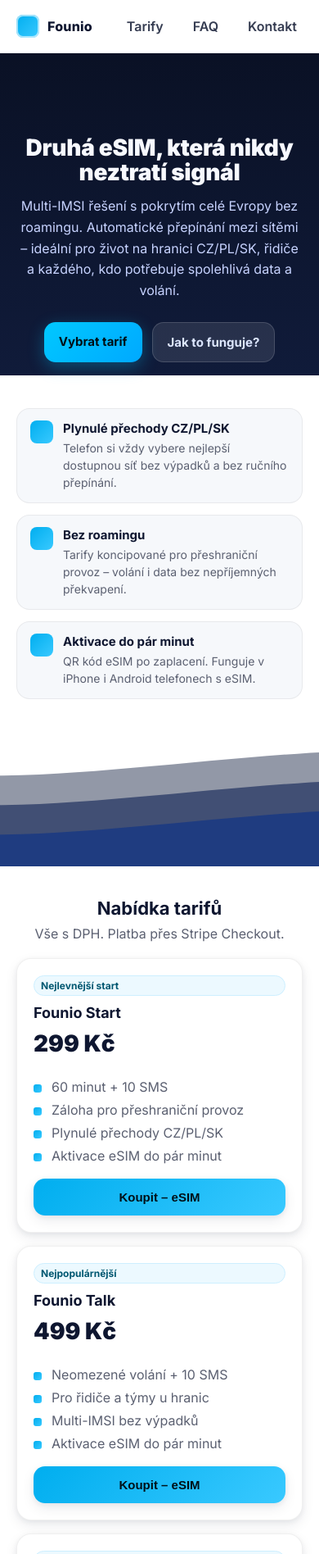
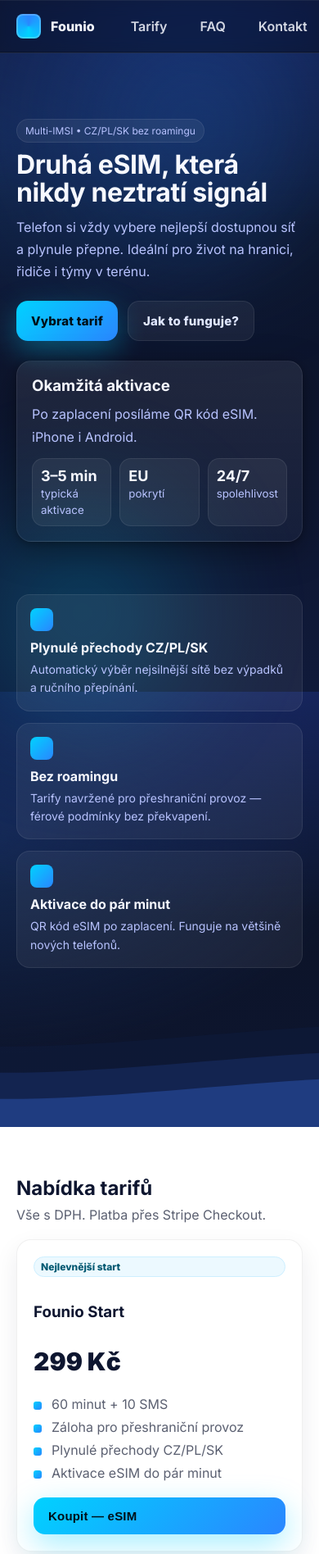
Before and after one commit to zasecisto-cpu/Founio, a website: page index.html in a window 390 px wide. Shown: the top 1896 px of the page at 82% size. Drawn offline with Linux system fonts and the light colour scheme.

Commit message:
Update index.html

```diff
--- a/index.html
+++ b/index.html
@@ -2,271 +2,241 @@
 <html lang="cs">
 <head>
   <meta charset="utf-8" />
-  <meta name="viewport" content="width=device-width,initial-scale=1" />
-  <title>Founio – Druhá eSIM, která nikdy neztratí signál</title>
-  <meta name="description" content="Multi-IMSI eSIM s plynulým přepínáním mezi sítěmi v CZ/PL/SK a celé EU. Bez roamingu, bez starostí." />
+  <meta name="viewport" content="width=device-width, initial-scale=1" />
+  <title>Founio — Druhá eSIM, která nikdy neztratí signál</title>
+  <meta name="description" content="Founio: Multi-IMSI eSIM pro CZ/PL/SK. Plynulé přepínání sítí, bez roamingu, aktivace do pár minut." />
   <link rel="preconnect" href="https://fonts.googleapis.com">
   <link rel="preconnect" href="https://fonts.gstatic.com" crossorigin>
   <link href="https://fonts.googleapis.com/css2?family=Inter:wght@400;500;600;700;800;900&display=swap" rel="stylesheet">
-
   <style>
     :root{
-      --bg:#ffffff;
-      --text:#0e1630;
-      --muted:#5b6071;
-      --accent:#00AEEF;
-      --accent-2:#39c9ff;
-      --card:#f6f8fb;
-      --ring: rgba(0,0,0,.06);
+      /* Paleta inspirovaná Pay3 */
+      --bg-1:#0a1020;      /* hlavní tmavé pozadí */
+      --bg-2:#101a3a;      /* sekundární */
+      --glass:#0f1730aa;   /* sklo */
+      --card:#0f1730;      /* tmavá karta */
+      --stroke:rgba(255,255,255,.08);
+      --text:#f6f8ff;
+      --muted:#b8c3ff;
+      --accent:#00d2ff;    /* tyrkys */
+      --accent-2:#2a86ff;  /* modrá */
+      --good:#31d0aa;
+
       --radius:18px;
-      --shadow:0 6px 16px rgba(14,22,48,.08), 0 2px 6px rgba(14,22,48,.06);
-
-      /* Dark hero palette */
-      --hero-top:#0a1125;
-      --hero-bottom:#101b3a;
-      --hero-text:#f7f9ff;
-      --hero-sub:#c7d3ff;
-      --hero-cta:#00c8ff;
-      --hero-cta-2:#00a9ff;
-      --wave-1:#0f1c3d;
-      --wave-2:#16285a;
-      --wave-3:#1f3c80;
+      --shadow:0 12px 40px rgba(0,0,0,.35), 0 2px 8px rgba(0,0,0,.25);
+      --inset:inset 0 1px 0 rgba(255,255,255,.06), inset 0 -1px 0 rgba(0,0,0,.25);
+      --ring:0 0 0 1px var(--stroke);
+      --maxw:1150px;
     }
 
     *{box-sizing:border-box}
     html,body{height:100%}
     body{
-      margin:0;
-      font-family:'Inter',system-ui,-apple-system,Segoe UI,Roboto,Arial,sans-serif;
-      color:var(--text);
-      background:var(--bg);
-      -webkit-font-smoothing:antialiased;
-      -moz-osx-font-smoothing:grayscale;
+      margin:0; font-family:'Inter',system-ui,-apple-system,Segoe UI,Roboto,Arial,sans-serif;
+      color:var(--text); background:
+        radial-gradient(1200px 600px at 85% -10%, #1a2c70 0%, transparent 60%),
+        radial-gradient(900px 500px at -10% 20%, #142a55 0%, transparent 55%),
+        linear-gradient(180deg, var(--bg-1), var(--bg-2));
+      overflow-x:hidden;
     }
 
+    /* Dekorativní blob pozadí */
+    .blob, .blob2{
+      position:fixed; z-index:-1; filter:blur(60px); opacity:.25; pointer-events:none;
+      transform:translateZ(0);
+    }
+    .blob{ width:520px; height:520px; right:-120px; top:-120px;
+      background:radial-gradient(closest-side, #2a86ff, transparent);
+      animation:float1 18s ease-in-out infinite;
+    }
+    .blob2{ width:420px; height:420px; left:-120px; bottom:-120px;
+      background:radial-gradient(closest-side, #00d2ff, transparent);
+      animation:float2 22s ease-in-out infinite;
+    }
+    @keyframes float1{ 0%,100%{transform:translate(0,0)} 50%{transform:translate(-20px,18px)}}
+    @keyframes float2{ 0%,100%{transform:translate(0,0)} 50%{transform:translate(24px,-16px)}}
+
     /* Header */
-    header{
-      position:sticky; top:0; z-index:50;
-      backdrop-filter:saturate(1.2) blur(8px);
-      background:rgba(255,255,255,.8);
-      border-bottom:1px solid var(--ring);
-    }
-    .nav{
-      max-width:1100px; margin:0 auto;
-      padding:14px 20px; display:flex; align-items:center; gap:16px;
-    }
-    .brand{display:flex; align-items:center; gap:10px; font-weight:800; letter-spacing:.2px}
-    .brand .logo{
-      width:28px; height:28px; border-radius:8px;
-      background:linear-gradient(135deg,var(--accent),var(--accent-2));
-      box-shadow: inset 0 0 0 2px rgba(255,255,255,.6);
-    }
-    .nav a{
-      text-decoration:none; color:var(--text); opacity:.84; font-weight:600;
-      padding:8px 10px; border-radius:10px;
-    }
-    .nav a:hover{background:rgba(0,0,0,.04); opacity:1}
-    .nav-spacer{flex:1}
+    header{position:sticky; top:0; z-index:40; backdrop-filter:blur(10px) saturate(1.2);
+      background:rgba(8,12,24,.5); box-shadow:var(--inset); border-bottom:1px solid var(--stroke);}
+    .nav{max-width:var(--maxw); margin:0 auto; padding:14px 20px; display:flex; align-items:center; gap:16px}
+    .brand{display:flex; align-items:center; gap:12px; font-weight:800;}
+    .logo{width:30px; height:30px; border-radius:8px; box-shadow:inset 0 0 0 2px rgba(255,255,255,.2);
+      background:conic-gradient(from 180deg, var(--accent), var(--accent-2), var(--accent));}
+    .nav a{color:var(--text); text-decoration:none; opacity:.85; font-weight:600; padding:8px 12px; border-radius:10px}
+    .nav a:hover{opacity:1; background:rgba(255,255,255,.06)}
+    .spacer{flex:1}
+    .mini-cta{display:none}
+    @media (min-width:880px){ .mini-cta{display:inline-flex} }
 
-    /* Hero (DARK) */
-    .hero{
-      background: linear-gradient(180deg, var(--hero-top) 0%, var(--hero-bottom) 100%);
-      color: var(--hero-text);
-      position: relative;
-      text-align:center;
-      padding:100px 20px 16px;
-    }
-    .hero h1{
-      margin:0 0 14px; font-size:clamp(28px,4.2vw,48px); line-height:1.08; font-weight:900;
-      letter-spacing:-.3px; color:var(--hero-text);
-    }
-    .hero p{
-      margin:0 auto; max-width:760px; color:var(--hero-sub); font-size:clamp(16px,1.9vw,19px);
-      line-height:1.6;
-    }
-    .hero-cta{margin-top:26px; display:flex; gap:12px; justify-content:center; flex-wrap:wrap}
+    /* Hero */
+    .hero{max-width:var(--maxw); margin:0 auto; padding:80px 20px 40px; display:grid; gap:24px;
+      grid-template-columns: 1.1fr .9fr; align-items:center}
+    .h-eyebrow{display:inline-flex; align-items:center; gap:8px; padding:6px 10px;
+      background:rgba(255,255,255,.06); border:1px solid var(--stroke); border-radius:999px; font-size:12px; color:var(--muted)}
+    .hero h1{margin:10px 0 12px; font-size:clamp(32px,5vw,56px); line-height:1.06; letter-spacing:-.4px}
+    .hero p{margin:0; color:var(--muted); font-size:clamp(16px,1.6vw,18px); line-height:1.7}
+    .actions{margin-top:22px; display:flex; gap:12px; flex-wrap:wrap}
     .btn{
       appearance:none; border:0; cursor:pointer; border-radius:14px; padding:14px 18px;
-      font-weight:700; font-size:15px;
-      transition:transform .06s ease, box-shadow .2s ease, background .2s ease, color .2s ease;
-      text-decoration:none; display:inline-block;
+      font-weight:800; font-size:15px; letter-spacing:.2px; display:inline-flex; align-items:center; gap:10px;
+      transition: transform .08s ease, box-shadow .2s ease, filter .2s ease;
+      text-decoration:none;
     }
-    /* Default (light sections) */
+    .btn:active{transform:translateY(1px)}
     .btn-primary{
-      background:linear-gradient(135deg,var(--accent),var(--accent-2));
-      color:#001018; box-shadow: var(--shadow);
+      color:#001018; background:linear-gradient(135deg, var(--accent), var(--accent-2));
+      box-shadow:0 12px 36px rgba(0,210,255,.35);
     }
-    .btn-primary:hover{transform:translateY(-1px)}
-    .btn-ghost{background:#eef6ff; color:#003247}
-    .btn-ghost:hover{background:#e4f2ff}
-    /* Overrides inside dark hero */
-    .hero .btn-primary{
-      background: linear-gradient(135deg, var(--hero-cta), var(--hero-cta-2));
-      color:#001018; box-shadow: 0 6px 20px rgba(0,200,255,.3);
+    .btn-ghost{
+      color:#dfe6ff; background:rgba(255,255,255,.06); border:1px solid var(--stroke);
     }
-    .hero .btn-ghost{
-      background: rgba(255,255,255,0.10);
-      color:#dce6ff; border:1px solid rgba(255,255,255,0.15);
+    .hero-card{
+      border-radius:var(--radius); background:linear-gradient(180deg, rgba(255,255,255,.08), rgba(255,255,255,.03));
+      box-shadow: var(--shadow); border:1px solid var(--stroke); padding:18px;
     }
-    .hero .btn-ghost:hover{background:rgba(255,255,255,0.18)}
+    .hero-card h3{margin:0 0 10px}
+    .kpis{display:grid; grid-template-columns: repeat(3,1fr); gap:10px}
+    .kpi{background:rgba(255,255,255,.06); border:1px solid var(--stroke); border-radius:14px; padding:10px}
+    .kpi strong{font-size:18px}
+    .kpi small{color:var(--muted)}
 
-    /* Features (light) */
-    .features{max-width:1100px; margin:40px auto 0; padding:0 20px}
-    .f-grid{
-      display:grid; gap:14px;
-      grid-template-columns:repeat(3,minmax(0,1fr));
-    }
-    .f-item{
-      background:var(--card); border-radius:16px; padding:14px 16px; text-align:left;
-      display:flex; gap:12px; align-items:flex-start; border:1px solid var(--ring);
-    }
-    .f-ico{
-      width:28px; height:28px; border-radius:8px; flex:0 0 auto;
-      background:linear-gradient(135deg,var(--accent),var(--accent-2));
-    }
-    .f-item h3{margin:0 0 4px; font-size:15px}
-    .f-item p{margin:0; color:var(--muted); font-size:14px; line-height:1.5}
+    /* Features (světlé sklo karty) */
+    .features{max-width:var(--maxw); margin:24px auto 0; padding:0 20px}
+    .f-grid{display:grid; gap:14px; grid-template-columns:repeat(3,minmax(0,1fr))}
+    .f{background:rgba(255,255,255,.06); border:1px solid var(--stroke); border-radius:16px; padding:16px}
+    .ico{width:28px; height:28px; border-radius:8px; background:linear-gradient(135deg,var(--accent),var(--accent-2)); margin-bottom:10px}
+    .f h3{margin:0 0 6px; font-size:16px}
+    .f p{margin:0; color:var(--muted); font-size:14px; line-height:1.6}
 
-    /* Waves (DARK shades, still under hero; features zůstávají nad vlnami) */
-    .waves-wrap{
-      position:relative; width:100%; height:180px; overflow:hidden; background:transparent; margin-top:24px;
-    }
-    .waves-wrap svg{
-      position:absolute; bottom:0; left:0; width:200%; height:100%;
-      animation:waveMove 12s linear infinite;
-    }
-    @keyframes waveMove{ from{transform:translateX(0)} to{transform:translateX(-50%)} }
+    /* Waves separator (tmavé -> světlé) */
+    .waves{position:relative; height:160px; margin-top:34px; overflow:hidden}
+    .waves svg{position:absolute; left:0; bottom:0; width:200%; height:100%; animation:slide 14s linear infinite}
+    @keyframes slide{from{transform:translateX(0)} to{transform:translateX(-50%)}}
+    .light{ background:#ffffff; color:#0e1630 }
 
-    /* Pricing (light) */
-    .pricing{padding:38px 20px 80px}
-    .container{max-width:1100px; margin:0 auto}
-    .section-head{text-align:center; margin-bottom:20px}
-    .section-head h2{margin:0 0 8px; font-size:clamp(22px,3vw,32px)}
-    .section-head p{margin:0; color:var(--muted)}
-    .pricing-grid{
-      display:grid; gap:16px; grid-template-columns:repeat(3,minmax(0,1fr));
-    }
-    .p-card{
-      background:var(--bg); border:1px solid var(--ring); border-radius:var(--radius);
-      box-shadow:var(--shadow); padding:20px; display:flex; flex-direction:column; gap:10px;
-    }
-    .p-card h4{margin:0; font-size:18px}
-    .badge{
-      display:inline-block; font-size:12px; font-weight:700; padding:4px 8px; border-radius:999px;
-      background:#ecf9ff; color:#005871; border:1px solid #cdefff;
-    }
-    .price{font-size:28px; font-weight:900}
-    .p-card ul{list-style:none; padding:0; margin:8px 0 0}
-    .p-card ul li{padding-left:22px; position:relative; margin:8px 0; color:var(--muted)}
-    .p-card ul li:before{
-      content:""; position:absolute; left:0; top:7px; width:10px; height:10px; border-radius:3px;
-      background:linear-gradient(135deg,var(--accent),var(--accent-2));
-    }
+    /* Pricing (světlá sekce) */
+    .section{max-width:var(--maxw); margin:0 auto; padding:60px 20px}
+    .section h2{margin:0 0 8px; font-size:clamp(24px,3vw,34px)}
+    .section p.lead{margin:0; color:#5b6071}
+    .pricing-grid{display:grid; gap:16px; grid-template-columns:repeat(3,minmax(0,1fr)); margin-top:20px}
+    .card{background:#fff; border:1px solid rgba(0,0,0,.06); border-radius:18px; box-shadow:0 12px 30px rgba(14,22,48,.08); padding:20px; display:flex; flex-direction:column; gap:12px}
+    .badge{display:inline-block; font-size:12px; font-weight:800; padding:4px 8px; border-radius:999px; background:#ecf9ff; color:#005871; border:1px solid #cdefff}
+    .price{font-size:30px; font-weight:900}
+    .card ul{list-style:none; padding:0; margin:4px 0 0}
+    .card li{margin:8px 0; padding-left:22px; position:relative; color:#5b6071}
+    .card li:before{content:""; position:absolute; left:0; top:7px; width:10px; height:10px; border-radius:3px; background:linear-gradient(135deg,var(--accent),var(--accent-2))}
     .buy{margin-top:auto}
 
-    /* FAQ (light) */
-    .faq{padding:20px 20px 60px}
-    .faq-grid{display:grid; gap:12px; grid-template-columns:repeat(2,minmax(0,1fr))}
-    .qa{border:1px solid var(--ring); border-radius:14px; padding:16px; background:var(--card)}
+    /* FAQ */
+    .faq-grid{display:grid; gap:12px; grid-template-columns:repeat(2,minmax(0,1fr)); margin-top:20px}
+    .qa{background:#f6f8fb; border:1px solid rgba(0,0,0,.06); border-radius:14px; padding:16px}
     .qa h4{margin:0 0 6px}
 
-    /* Contact (light) */
-    .contact{padding:30px 20px 80px}
-    .contact-card{
-      border:1px solid var(--ring); background:var(--bg); border-radius:var(--radius);
-      box-shadow:var(--shadow); padding:20px; display:grid; gap:12px;
-      grid-template-columns:1.3fr 1fr;
-    }
-    .contact small{color:var(--muted)}
+    /* Kontakt */
+    .contact-grid{display:grid; gap:16px; grid-template-columns:1.2fr .8fr; margin-top:20px}
+    .contact-card{background:#fff; border:1px solid rgba(0,0,0,.06); border-radius:18px; padding:20px; box-shadow:0 12px 30px rgba(14,22,48,.08)}
+    .contact-card small{color:#5b6071}
+    .input{width:100%; padding:12px; border-radius:12px; border:1px solid rgba(0,0,0,.08)}
 
-    /* Footer */
-    footer{border-top:1px solid var(--ring); padding:24px 20px; text-align:center; color:var(--muted)}
+    footer{border-top:1px solid rgba(255,255,255,.08); color:#cfd6ff; text-align:center; padding:26px 20px; margin-top:10px}
 
     /* Responsive */
-    @media (max-width:960px){
-      .f-grid{grid-template-columns:1fr}
-      .pricing-grid{grid-template-columns:1fr}
+    @media (max-width:1024px){
+      .hero{grid-template-columns:1fr}
+      .hero-card{order:2}
+    }
+    @media (max-width:920px){
+      .f-grid, .pricing-grid{grid-template-columns:1fr}
       .faq-grid{grid-template-columns:1fr}
-      .contact-card{grid-template-columns:1fr}
+      .contact-grid{grid-template-columns:1fr}
+      .mini-cta{display:none}
     }
   </style>
 </head>
 <body>
 
-  <!-- Header -->
+  <!-- dekorativní světla -->
+  <div class="blob"></div>
+  <div class="blob2"></div>
+
   <header>
     <nav class="nav">
       <div class="brand">
         <div class="logo" aria-hidden="true"></div>
         <span>Founio</span>
       </div>
-      <div class="nav-spacer"></div>
+      <div class="spacer"></div>
       <a href="#tarify">Tarify</a>
       <a href="#faq">FAQ</a>
       <a href="#kontakt">Kontakt</a>
+      <a class="btn btn-primary mini-cta" href="#tarify">Koupit eSIM</a>
     </nav>
   </header>
 
-  <!-- Hero (tmavý) -->
+  <!-- HERO (tmavý, pay3 vibe) -->
   <section class="hero" id="uvod">
+    <div>
+      <span class="h-eyebrow">Multi-IMSI • CZ/PL/SK bez roamingu</span>
       <h1>Druhá eSIM, která nikdy neztratí signál</h1>
-    <p>Multi-IMSI řešení s pokrytím celé Evropy bez roamingu. Automatické přepínání mezi sítěmi – ideální pro život na hranici CZ/PL/SK, řidiče a každého, kdo potřebuje spolehlivá data a volání.</p>
-
-    <div class="hero-cta">
+      <p>Telefon si vždy vybere nejlepší dostupnou síť a plynule přepne. Ideální pro život na hranici, řidiče i týmy v terénu.</p>
+      <div class="actions">
         <a class="btn btn-primary" href="#tarify">Vybrat tarif</a>
         <a class="btn btn-ghost" href="#faq">Jak to funguje?</a>
       </div>
+    </div>
+
+    <aside class="hero-card">
+      <h3>Okamžitá aktivace</h3>
+      <p class="muted">Po zaplacení posíláme QR kód eSIM. iPhone i Android.</p>
+      <div class="kpis" style="margin-top:12px">
+        <div class="kpi"><strong>3–5 min</strong><br><small>typická aktivace</small></div>
+        <div class="kpi"><strong>EU</strong><br><small>pokrytí</small></div>
+        <div class="kpi"><strong>24/7</strong><br><small>spolehlivost</small></div>
+      </div>
+    </aside>
   </section>
 
-  <!-- Features (světlé) -->
+  <!-- Features (tmavé sklo, pořád na dark pozadí) -->
   <section class="features" aria-label="Hlavní výhody">
     <div class="f-grid">
-      <div class="f-item">
-        <div class="f-ico" aria-hidden="true"></div>
-        <div>
+      <div class="f">
+        <div class="ico" aria-hidden="true"></div>
         <h3>Plynulé přechody CZ/PL/SK</h3>
-          <p>Telefon si vždy vybere nejlepší dostupnou síť bez výpadků a bez ručního přepínání.</p>
+        <p>Automatický výběr nejsilnější sítě bez výpadků a ručního přepínání.</p>
       </div>
+      <div class="f">
+        <div class="ico" aria-hidden="true"></div>
+        <h3>Bez roamingu</h3>
+        <p>Tarify navržené pro přeshraniční provoz — férové podmínky bez překvapení.</p>
       </div>
-      <div class="f-item">
-        <div class="f-ico" aria-hidden="true"></div>
-        <div>
-          <h3>Bez roamingu</h3>
-          <p>Tarify koncipované pro přeshraniční provoz – volání i data bez nepříjemných překvapení.</p>
-        </div>
-      </div>
-      <div class="f-item">
-        <div class="f-ico" aria-hidden="true"></div>
-        <div>
+      <div class="f">
+        <div class="ico" aria-hidden="true"></div>
         <h3>Aktivace do pár minut</h3>
-          <p>QR kód eSIM po zaplacení. Funguje v iPhone i Android telefonech s eSIM.</p>
-        </div>
+        <p>QR kód eSIM po zaplacení. Funguje na většině nových telefonů.</p>
       </div>
     </div>
   </section>
 
-  <!-- Vlny (tmavé odstíny) -->
-  <div class="waves-wrap" aria-hidden="true">
+  <!-- Waves separátor do světlé části -->
+  <div class="waves" aria-hidden="true">
     <svg viewBox="0 0 1200 200" xmlns="http://www.w3.org/2000/svg" preserveAspectRatio="none">
-      <path d="M0,60 C300,120 900,0 1200,60 L1200,200 L0,200 Z" fill="var(--wave-1)" opacity="0.45"></path>
-      <path d="M0,100 C300,160 900,40 1200,100 L1200,200 L0,200 Z" fill="var(--wave-2)" opacity="0.65"></path>
-      <path d="M0,140 C300,200 900,80 1200,140 L1200,200 L0,200 Z" fill="var(--wave-3)"></path>
+      <path d="M0,60 C300,120 900,0 1200,60 L1200,200 L0,200 Z" fill="#0f1c3d" opacity="0.55"></path>
+      <path d="M0,100 C300,160 900,40 1200,100 L1200,200 L0,200 Z" fill="#16285a" opacity="0.75"></path>
+      <path d="M0,140 C300,200 900,80 1200,140 L1200,200 L0,200 Z" fill="#1f3c80"></path>
     </svg>
   </div>
 
-  <!-- PRICING (světlé) -->
-  <section id="tarify" class="pricing">
-    <div class="container">
-      <div class="section-head" style="color:#0e1630">
+  <!-- PRICING (světlá sekce) -->
+  <main class="light" id="tarify">
+    <section class="section">
       <h2>Nabídka tarifů</h2>
-        <p>Vše s DPH. Platba přes Stripe Checkout.</p>
-      </div>
+      <p class="lead">Vše s DPH. Platba přes Stripe Checkout.</p>
 
       <div class="pricing-grid">
-        <!-- Plan 1 -->
-        <div class="p-card">
+        <article class="card">
           <span class="badge">Nejlevnější start</span>
-          <h4>Founio Start</h4>
+          <h3>Founio Start</h3>
           <div class="price">299 Kč</div>
           <ul>
             <li>60 minut + 10 SMS</li>
@@ -274,13 +244,12 @@
             <li>Plynulé přechody CZ/PL/SK</li>
             <li>Aktivace eSIM do pár minut</li>
           </ul>
-          <button class="btn btn-primary buy" data-plan="start">Koupit – eSIM</button>
-        </div>
+          <button class="btn btn-primary buy" data-plan="start">Koupit — eSIM</button>
+        </article>
 
-        <!-- Plan 2 -->
-        <div class="p-card">
+        <article class="card">
           <span class="badge">Nejpopulárnější</span>
-          <h4>Founio Talk</h4>
+          <h3>Founio Talk</h3>
           <div class="price">499 Kč</div>
           <ul>
             <li>Neomezené volání + 10 SMS</li>
@@ -288,95 +257,85 @@
             <li>Multi-IMSI bez výpadků</li>
             <li>Aktivace eSIM do pár minut</li>
           </ul>
-          <button class="btn btn-primary buy" data-plan="talk">Koupit – eSIM</button>
-        </div>
+          <button class="btn btn-primary buy" data-plan="talk">Koupit — eSIM</button>
+        </article>
 
-        <!-- Plan 3 -->
-        <div class="p-card">
+        <article class="card">
           <span class="badge">Pro data</span>
-          <h4>Founio Data</h4>
+          <h3>Founio Data</h3>
           <div class="price">599 Kč</div>
           <ul>
             <li>10 GB v CZ/PL/SK (EU)</li>
-            <li>Auto výběr nejlepší sítě</li>
+            <li>Automatický výběr nejlepší sítě</li>
             <li>Hotspot povolen</li>
             <li>Okamžitá aktivace eSIM</li>
           </ul>
-          <button class="btn btn-primary buy" data-plan="data">Koupit – eSIM</button>
-        </div>
-      </div>
+          <button class="btn btn-primary buy" data-plan="data">Koupit — eSIM</button>
+        </article>
       </div>
     </section>
 
-  <!-- FAQ (světlé) -->
-  <section id="faq" class="faq">
-    <div class="container">
-      <div class="section-head">
+    <!-- FAQ -->
+    <section id="faq" class="section">
       <h2>Časté otázky</h2>
-        <p>Krátké vysvětlení toho nejdůležitějšího.</p>
-      </div>
+      <p class="lead">Krátké vysvětlení toho nejdůležitějšího.</p>
 
       <div class="faq-grid">
         <div class="qa">
           <h4>Co je Multi-IMSI?</h4>
-          <p>SIM profil, který obsahuje více identit (IMSI) a umí mezi nimi přepínat podle dostupnosti a kvality sítě. Výsledek: stabilnější signál a méně výpadků.</p>
+          <p>SIM profil s více identitami (IMSI), mezi nimiž zařízení přepíná podle kvality a dostupnosti sítě — stabilnější signál, méně výpadků.</p>
         </div>
         <div class="qa">
           <h4>Potřebuji nový telefon?</h4>
-          <p>Stačí zařízení s podporou eSIM (většina novějších iPhone a Android modelů). Founio funguje jako druhá eSIM vedle vaší primární SIM.</p>
+          <p>Stačí zařízení s eSIM (většina novějších iPhone a Android). Founio funguje jako druhá eSIM vedle vaší primární SIM.</p>
         </div>
         <div class="qa">
           <h4>Jak probíhá aktivace?</h4>
-          <p>Po zaplacení dostanete e-mailem QR kód. Naskenujete v nastavení telefonu a eSIM je aktivní během pár minut.</p>
+          <p>Po zaplacení e-mailem dorazí QR kód. Naskenujete v nastavení telefonu a během pár minut je hotovo.</p>
         </div>
         <div class="qa">
           <h4>FUP a data v EU?</h4>
           <p>Tarify jsou navrženy pro přeshraniční provoz v CZ/PL/SK a EU. U datových tarifů platí férové limity dle podmínek tarifu.</p>
         </div>
       </div>
-    </div>
     </section>
 
-  <!-- Kontakt (světlé) -->
-  <section id="kontakt" class="contact">
-    <div class="container">
-      <div class="section-head">
+    <!-- Kontakt -->
+    <section id="kontakt" class="section">
       <h2>Kontakt</h2>
-        <p>Napište si o firemní řešení pro týmy u hranic.</p>
-      </div>
+      <p class="lead">Napište si o firemní řešení pro týmy u hranic.</p>
 
+      <div class="contact-grid">
         <div class="contact-card">
-        <div>
-          <h3>Máte otázky k integraci nebo fakturaci?</h3>
-          <p>Pomůžeme s výběrem tarifu, aktivací více eSIM naráz i s fakturací na IČO.</p>
+          <h3>Ozvěte se nám</h3>
           <p><strong>E-mail:</strong> hello@founio.cz<br>
              <strong>Telefon:</strong> +420 000 000 000<br>
-             <small>Po-Pá 9:00–17:00</small>
-          </p>
+             <small>Po–Pá 9:00–17:00</small></p>
+          <p>Pomůžeme s výběrem tarifu, aktivací více eSIM najednou i fakturací na IČO.</p>
         </div>
-        <form id="contactForm" onsubmit="event.preventDefault(); alert('Díky! Ozveme se.');">
-          <label>Jméno<br><input required type="text" name="name" style="width:100%;padding:12px;border-radius:12px;border:1px solid var(--ring)"></label><br><br>
-          <label>E-mail<br><input required type="email" name="email" style="width:100%;padding:12px;border-radius:12px;border:1px solid var(--ring)"></label><br><br>
-          <label>Zpráva<br><textarea required name="msg" rows="4" style="width:100%;padding:12px;border-radius:12px;border:1px solid var(--ring)"></textarea></label><br><br>
+        <form class="contact-card" onsubmit="event.preventDefault(); alert('Díky! Ozveme se.');">
+          <label>Jméno<br><input class="input" required type="text" name="name"></label><br>
+          <label>E-mail<br><input class="input" required type="email" name="email"></label><br>
+          <label>Zpráva<br><textarea class="input" rows="4" name="msg" required></textarea></label><br>
           <button class="btn btn-primary" type="submit">Odeslat</button>
         </form>
       </div>
-    </div>
     </section>
+  </main>
 
   <footer>
-    © <span id="y"></span> Founio — Multi-IMSI eSIM pro CZ/PL/SK. Všechna práva vyhrazena.
+    © <span id="y"></span> Founio — Multi-IMSI eSIM pro CZ/PL/SK.
   </footer>
 
   <script>
-    // Rok ve footru
     document.getElementById('y').textContent = new Date().getFullYear();
 
-    // Stripe Checkout – placeholder logika (nahraď vlastní implementací).
-    document.querySelectorAll('.buy').forEach(btn=>{
-      btn.addEventListener('click', ()=>{
-        const plan = btn.getAttribute('data-plan');
-        alert('Vybraný plán: '+plan+' — sem přidej přesměrování na Stripe.');
+    // Stripe – nahraď přesměrováním na svou Checkout session.
+    document.querySelectorAll('.buy').forEach(b=>{
+      b.addEventListener('click', ()=>{
+        const plan = b.dataset.plan;
+        alert('Vybraný plán: '+plan+' — sem přidej přesměrování na Stripe Checkout URL.');
+        // window.location.href = 'https://checkout.stripe.com/c/session_...';
       });
     });
   </script>
```
Lines whose indentation alone changed are shown as unchanged.
